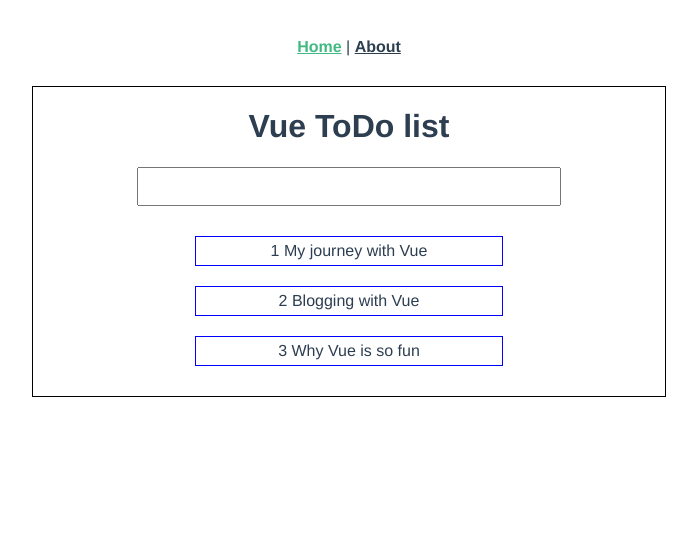
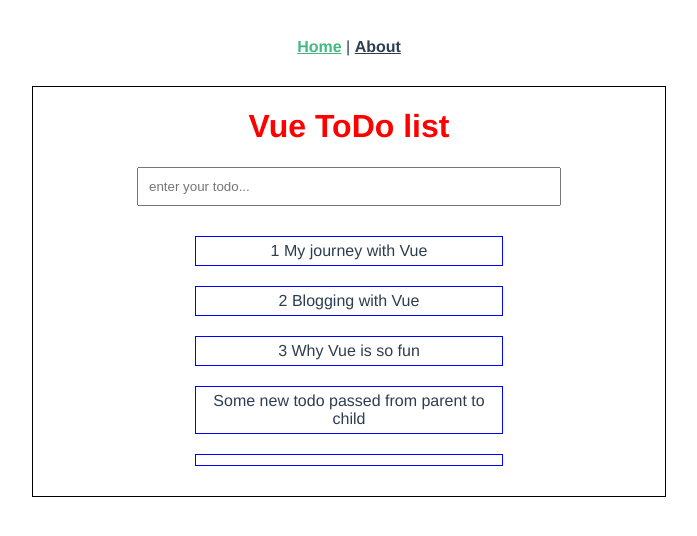
Before and after one commit to KulchytskyiOleh/Vue-practice, a Vue app in the folder practice/: page / in a window 1280 px wide. Shown: the top 536 px of the page, without its empty margins (291-988 px from the left). Built offline with nearby package versions, Linux system fonts and the light colour scheme.

Commit message:
small fix

```diff
--- a/practice/package.json
+++ b/practice/package.json
@@ -20,6 +20,7 @@
     "@vue/cli-plugin-vuex": "~4.5.0",
     "@vue/cli-service": "~4.5.0",
     "@vue/compiler-sfc": "^3.0.0",
+    "@vue/devtools": "^5.3.4",
     "@vue/eslint-config-prettier": "^6.0.0",
     "babel-eslint": "^10.1.0",
     "eslint": "^6.7.2",
--- a/practice/src/components/ToDoItem.vue
+++ b/practice/src/components/ToDoItem.vue
@@ -1,21 +1,25 @@
 <template>
   <div class="Item">
     <p v-for="post in posts" :key="post.id">{{ post.id }} {{ post.title }}</p>
+    <p>{{ test1 }}</p>
+    <p>{{ test3 }}</p>
   </div>
 </template>
 
 <script>
 export default {
-  name: 'HelloWorld',
+  name: "ToDoItem",
   props: {
-    msg: String,
+    test1: String,
+    test2: String,
+    test3: String,
   },
   data() {
     return {
       posts: [
-        { id: 1, title: 'My journey with Vue' },
-        { id: 2, title: 'Blogging with Vue' },
-        { id: 3, title: 'Why Vue is so fun' },
+        { id: 1, title: "My journey with Vue" },
+        { id: 2, title: "Blogging with Vue" },
+        { id: 3, title: "Why Vue is so fun" },
       ],
     };
   },
--- a/practice/src/components/ToDoList.vue
+++ b/practice/src/components/ToDoList.vue
@@ -6,7 +6,6 @@
 
 <script>
 export default {
-  name: "HelloWorld",
   props: {
     msg: String,
   },
@@ -15,6 +14,7 @@
 
 <style scoped>
 div.hello {
+  color: #ff0000;
 }
 h3 {
   margin: 40px 0 0;
--- a/practice/src/views/Home.vue
+++ b/practice/src/views/Home.vue
@@ -1,17 +1,23 @@
 <template>
   <div class="home">
     <ToDoList msg="Vue ToDo list" />
-    <input type="text" class='todoInput'/>
-    <ToDoItem />
+    <input type="text" class="todoInput" :placeholder="test" v-model="test3" />
+    <ToDoItem :test1="test1" :msg1="msg1" />
   </div>
 </template>
 
 <script>
-import ToDoList from '@/components/ToDoList.vue';
-import ToDoItem from '@/components/ToDoItem.vue';
-
+import ToDoList from "@/components/ToDoList.vue";
+import ToDoItem from "@/components/ToDoItem.vue";
 export default {
-  name: 'Home',
+  data() {
+    return {
+      test: "enter your todo...",
+      test1: "Some new todo passed from parent to child",
+      test3: "",
+    };
+  },
+  name: "Home",
   components: {
     ToDoList,
     ToDoItem,
@@ -19,7 +25,7 @@
 };
 </script>
 <style scoped>
-input.todoInput{
+input.todoInput {
   width: 50vh;
   padding: 10px;
 }
```
Also changed, not shown: 1 other file (tests, documents, lock files or other folders).
